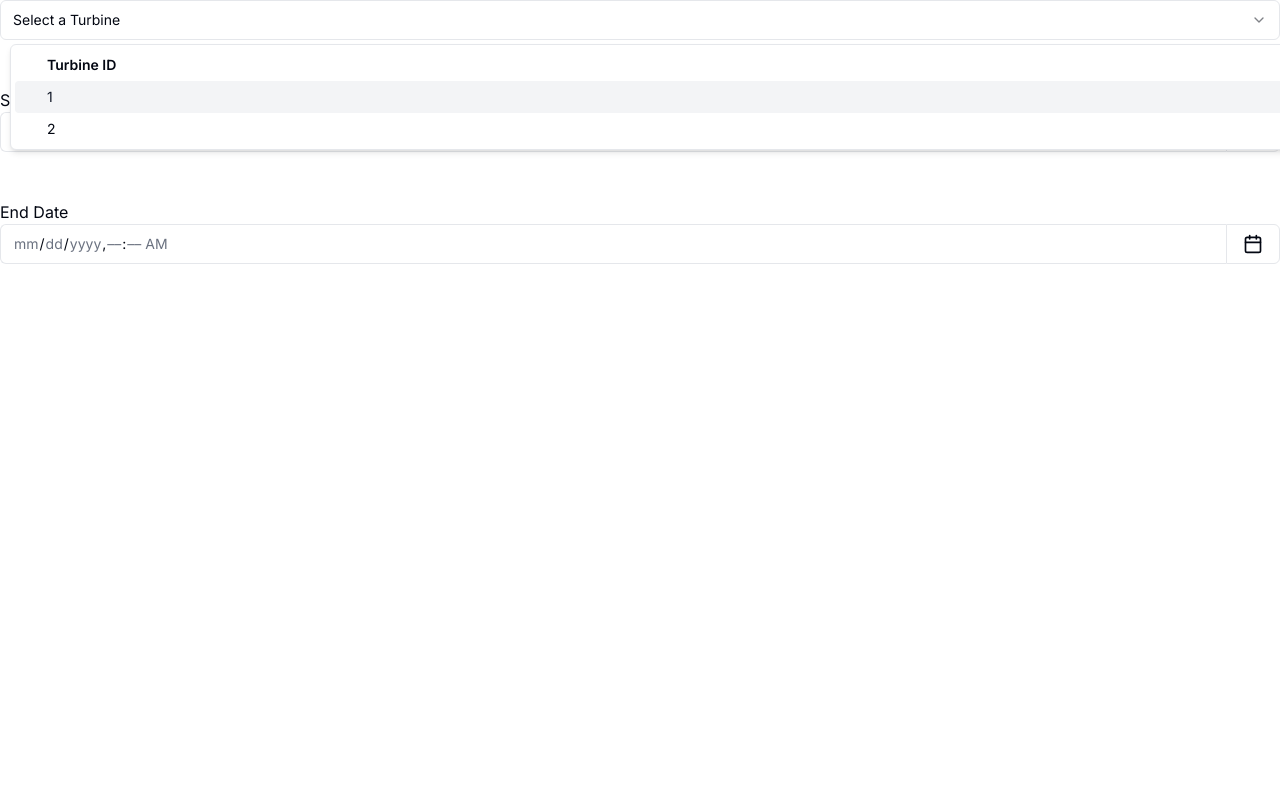
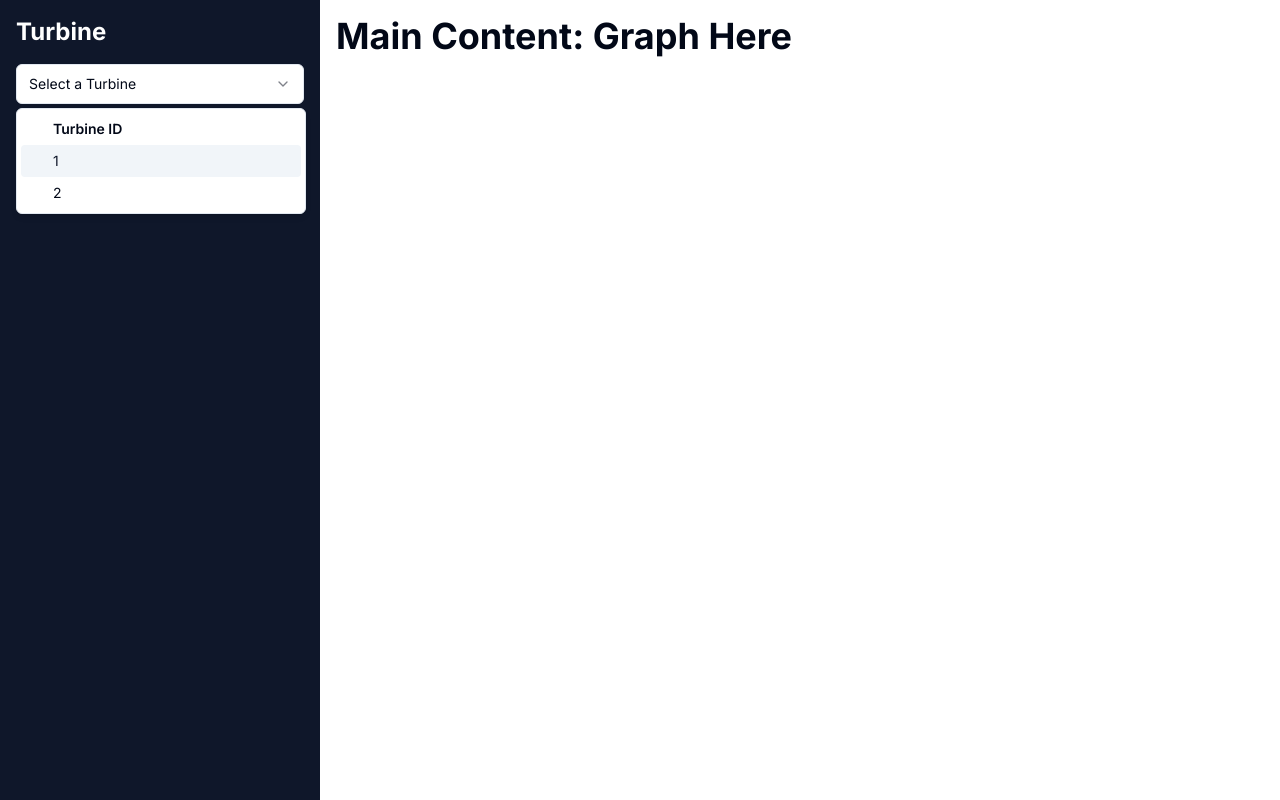
Before and after one commit to takahiromitsui/turbine, a Next.js app in the folder frontend/: page / in a window 1280 px wide. Both pictures are taken after a click on the button "Select a Turbine". Built offline with nearby package versions, Linux system fonts and the light colour scheme.

Commit message:
feat: create default layout

```diff
--- a/frontend/src/app/globals.css
+++ b/frontend/src/app/globals.css
@@ -3,52 +3,54 @@
   @tailwind utilities;
 
 
+
 @layer base {
   :root {
     --background: 0 0% 100%;
-      --foreground: 224 71.4% 4.1%;
+    --foreground: 222.2 84% 4.9%;
     --card: 0 0% 100%;
-      --card-foreground: 224 71.4% 4.1%;
+    --card-foreground: 222.2 84% 4.9%;
     --popover: 0 0% 100%;
-      --popover-foreground: 224 71.4% 4.1%;
-      --primary: 262.1 83.3% 57.8%;
-      --primary-foreground: 210 20% 98%;
-      --secondary: 220 14.3% 95.9%;
-      --secondary-foreground: 220.9 39.3% 11%;
-      --muted: 220 14.3% 95.9%;
-      --muted-foreground: 220 8.9% 46.1%;
-      --accent: 220 14.3% 95.9%;
-      --accent-foreground: 220.9 39.3% 11%;
+    --popover-foreground: 222.2 84% 4.9%;
+    --primary: 222.2 47.4% 11.2%;
+    --primary-foreground: 210 40% 98%;
+    --secondary: 210 40% 96.1%;
+    --secondary-foreground: 222.2 47.4% 11.2%;
+    --muted: 210 40% 96.1%;
+    --muted-foreground: 215.4 16.3% 46.9%;
+    --accent: 210 40% 96.1%;
+    --accent-foreground: 222.2 47.4% 11.2%;
     --destructive: 0 84.2% 60.2%;
-      --destructive-foreground: 210 20% 98%;
-      --border: 220 13% 91%;
-      --input: 220 13% 91%;
-      --ring: 262.1 83.3% 57.8%;
+    --destructive-foreground: 210 40% 98%;
+    --border: 214.3 31.8% 91.4%;
+    --input: 214.3 31.8% 91.4%;
+    --ring: 222.2 84% 4.9%;
     --radius: 0.5rem;
   }
 
   .dark {
-      --background: 224 71.4% 4.1%;
-      --foreground: 210 20% 98%;
-      --card: 224 71.4% 4.1%;
-      --card-foreground: 210 20% 98%;
-      --popover: 224 71.4% 4.1%;
-      --popover-foreground: 210 20% 98%;
-      --primary: 263.4 70% 50.4%;
-      --primary-foreground: 210 20% 98%;
-      --secondary: 215 27.9% 16.9%;
-      --secondary-foreground: 210 20% 98%;
-      --muted: 215 27.9% 16.9%;
-      --muted-foreground: 217.9 10.6% 64.9%;
-      --accent: 215 27.9% 16.9%;
-      --accent-foreground: 210 20% 98%;
+    --background: 222.2 84% 4.9%;
+    --foreground: 210 40% 98%;
+    --card: 222.2 84% 4.9%;
+    --card-foreground: 210 40% 98%;
+    --popover: 222.2 84% 4.9%;
+    --popover-foreground: 210 40% 98%;
+    --primary: 210 40% 98%;
+    --primary-foreground: 222.2 47.4% 11.2%;
+    --secondary: 217.2 32.6% 17.5%;
+    --secondary-foreground: 210 40% 98%;
+    --muted: 217.2 32.6% 17.5%;
+    --muted-foreground: 215 20.2% 65.1%;
+    --accent: 217.2 32.6% 17.5%;
+    --accent-foreground: 210 40% 98%;
     --destructive: 0 62.8% 30.6%;
-      --destructive-foreground: 210 20% 98%;
-      --border: 215 27.9% 16.9%;
-      --input: 215 27.9% 16.9%;
-      --ring: 263.4 70% 50.4%;
+    --destructive-foreground: 210 40% 98%;
+    --border: 217.2 32.6% 17.5%;
+    --input: 217.2 32.6% 17.5%;
+    --ring: 212.7 26.8% 83.9;
   }
 }
+
 
   @layer base {
     * {
--- a/frontend/src/app/page.tsx
+++ b/frontend/src/app/page.tsx
@@ -1,13 +1,40 @@
 'use client';
 
-// import LineGraph from "@/components/line";
-import TurbineDateRangePicker from '@/components/turbine-date-range-picker';
+import {
+	Select,
+	SelectContent,
+	SelectGroup,
+	SelectItem,
+	SelectLabel,
+	SelectTrigger,
+	SelectValue,
+} from '@/components/ui/select';
 
 export default function Home() {
 	return (
-		<main className=''>
-			<TurbineDateRangePicker />
-			{/* <LineGraph /> */}
-		</main>
+		<div className='flex h-screen'>
+			<div className='w-1/4 bg-primary pt-4 pl-4 pr-4'>
+				{/*Sidebar content*/}
+				<h2 className='text-white text-2xl font-bold pb-4'>Turbine</h2>
+				<ul>
+					<Select>
+						<SelectTrigger>
+							<SelectValue placeholder='Select a Turbine' />
+						</SelectTrigger>
+						<SelectContent>
+							<SelectGroup>
+								<SelectLabel>Turbine ID</SelectLabel>
+								<SelectItem value='1'>1</SelectItem>
+								<SelectItem value='2'>2</SelectItem>
+							</SelectGroup>
+						</SelectContent>
+					</Select>
+				</ul>
+			</div>
+			<div className='flex-1 bg-background pt-4 pl-4 pr-4'>
+				{/*Main content*/}
+				<h1 className='text-4xl font-bold mb-4'>Main Content: Graph Here</h1>
+			</div>
+		</div>
 	);
 }
```
Lines whose indentation alone changed are shown as unchanged.
